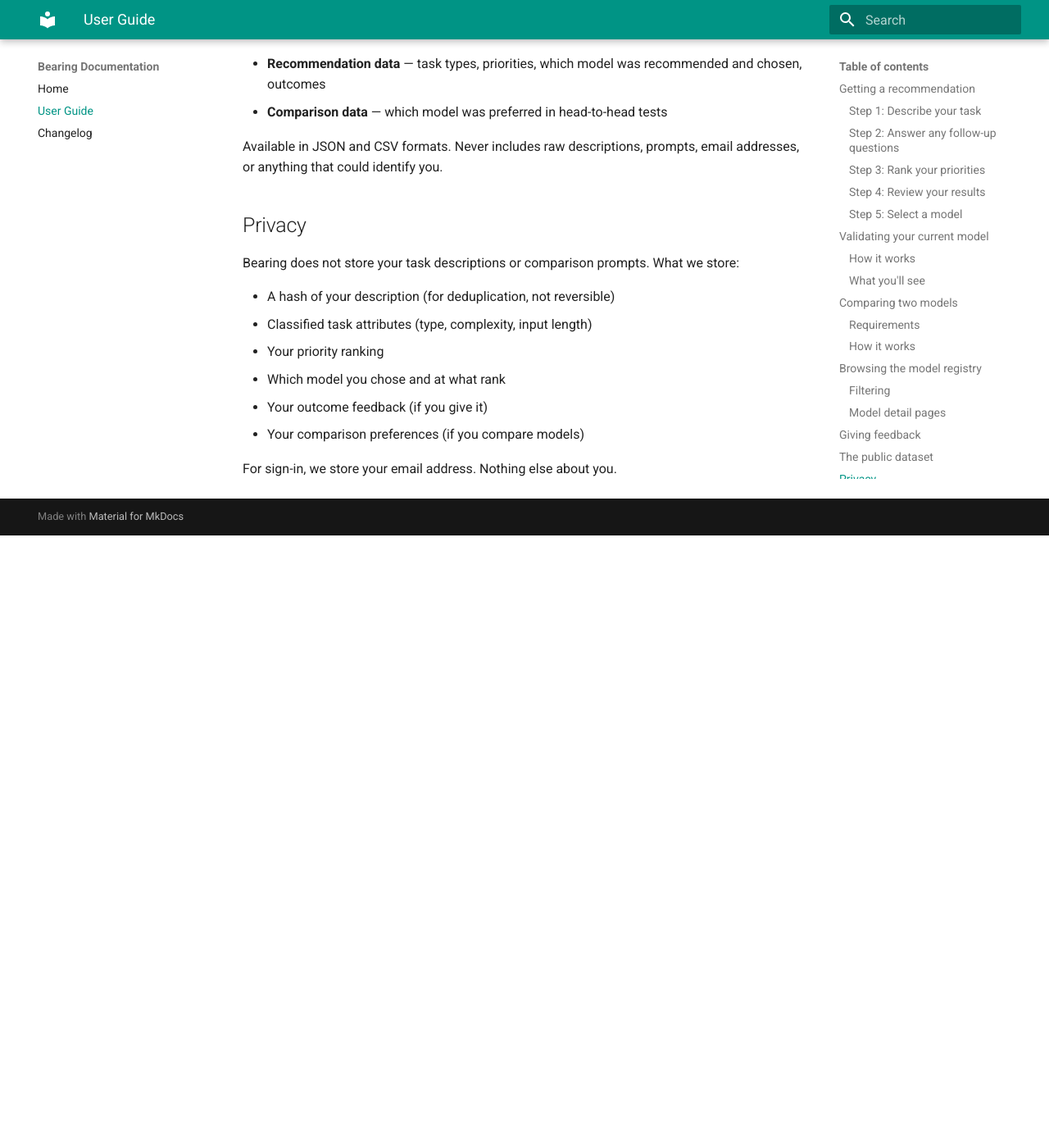
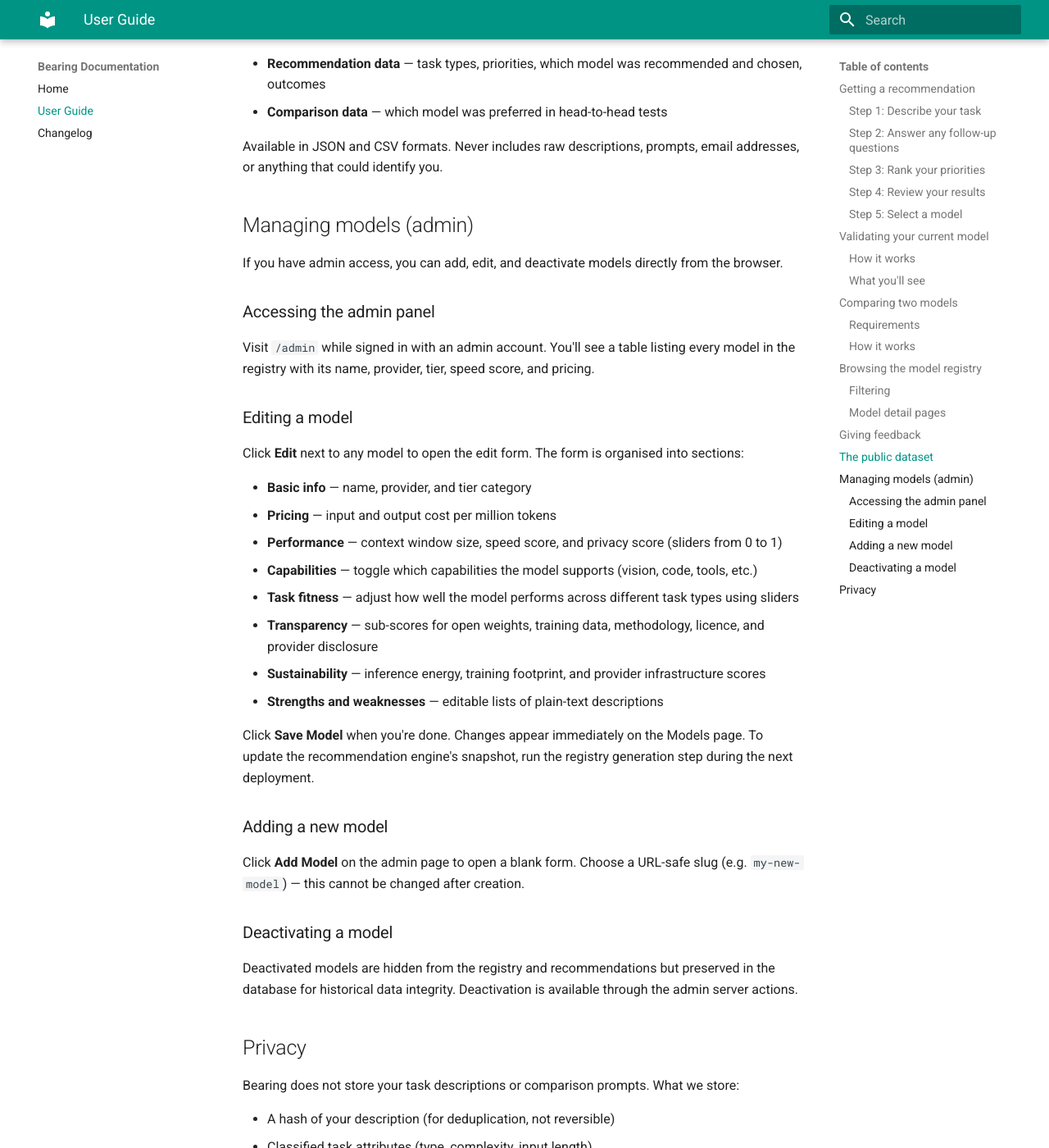
Before and after one commit to tomcwxyz/bearing, an MkDocs documentation site: the page built from docs/user-guide.md, in a window 1280 px wide and 1400 px high, scrolled down 3920 px. Shown: the whole window at 82% size. Built offline with MkDocs 1.6.1 and Material for MkDocs 9.7.7, drawn with Linux system fonts in a browser that asks for light colours; before the commit the page ends 4573 px from its top, so only the background shows below that.

Commit message:
docs: update user guide and changelog for Sprint 4
- Changelog: v0.5.0 entry for admin panel and DB-backed registry
- User guide: new "Managing models (admin)" section

```diff
--- a/docs/user-guide.md
+++ b/docs/user-guide.md
@@ -130,6 +130,37 @@ All anonymised data is available for download on the **Data** page.
 
 Available in JSON and CSV formats. Never includes raw descriptions, prompts, email addresses, or anything that could identify you.
 
+## Managing models (admin)
+
+If you have admin access, you can add, edit, and deactivate models directly from the browser.
+
+### Accessing the admin panel
+
+Visit `/admin` while signed in with an admin account. You'll see a table listing every model in the registry with its name, provider, tier, speed score, and pricing.
+
+### Editing a model
+
+Click **Edit** next to any model to open the edit form. The form is organised into sections:
+
+- **Basic info** — name, provider, and tier category
+- **Pricing** — input and output cost per million tokens
+- **Performance** — context window size, speed score, and privacy score (sliders from 0 to 1)
+- **Capabilities** — toggle which capabilities the model supports (vision, code, tools, etc.)
+- **Task fitness** — adjust how well the model performs across different task types using sliders
+- **Transparency** — sub-scores for open weights, training data, methodology, licence, and provider disclosure
+- **Sustainability** — inference energy, training footprint, and provider infrastructure scores
+- **Strengths and weaknesses** — editable lists of plain-text descriptions
+
+Click **Save Model** when you're done. Changes appear immediately on the Models page. To update the recommendation engine's snapshot, run the registry generation step during the next deployment.
+
+### Adding a new model
+
+Click **Add Model** on the admin page to open a blank form. Choose a URL-safe slug (e.g. `my-new-model`) — this cannot be changed after creation.
+
+### Deactivating a model
+
+Deactivated models are hidden from the registry and recommendations but preserved in the database for historical data integrity. Deactivation is available through the admin server actions.
+
 ## Privacy
 
 Bearing does not store your task descriptions or comparison prompts. What we store:
```
Also changed, not shown: docs/changelog.md (+11 -0 lines), docs/.docs-state.json.
